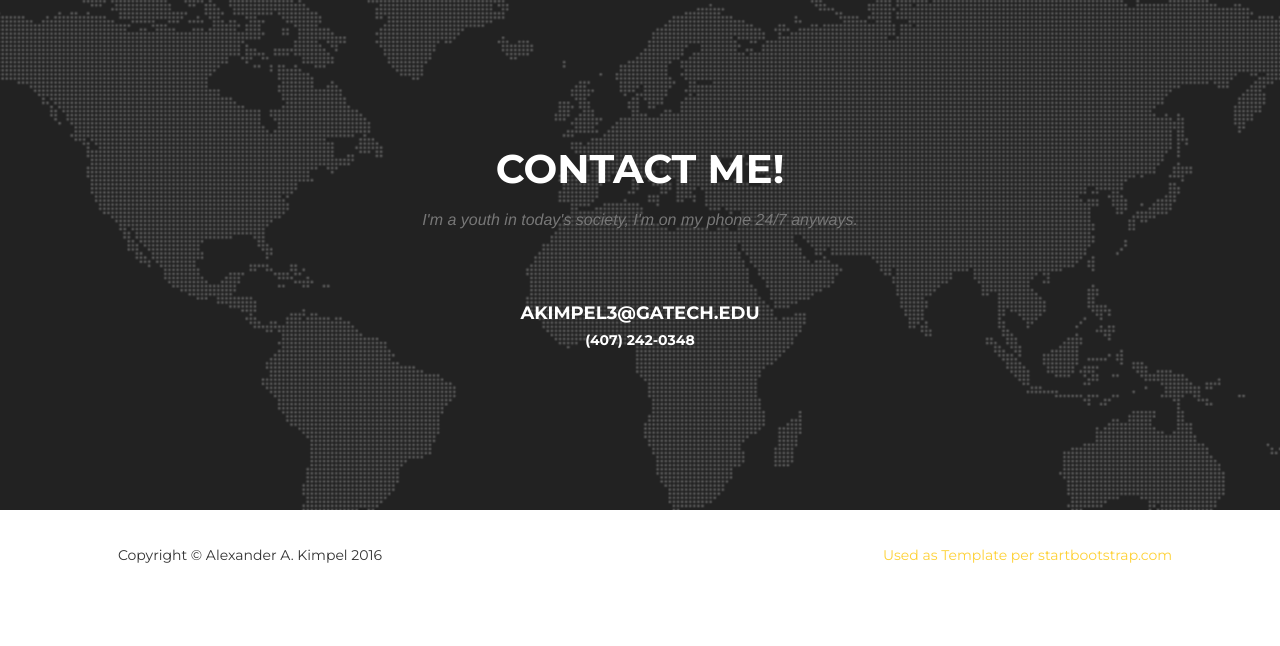
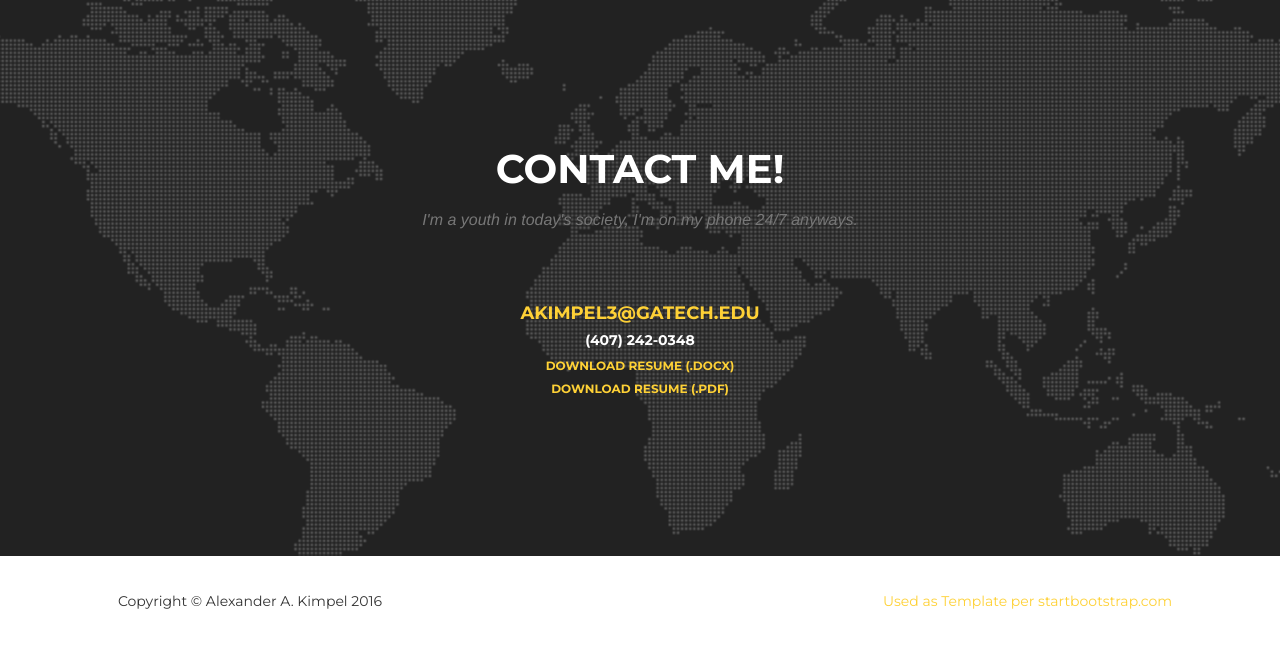
Before and after one commit to Kimpel17/kimpel17.github.io, a plain HTML site: page index.html in a window 1280 px wide. Shown: the part 5394-6040 px from the top of the page. Before the commit the page ends 5994 px from the top, so only its background shows below. Drawn offline with nearby package versions, Linux system fonts and the light colour scheme; a web font is replaced by a local one.

Commit message:
Added Resume Links & mailTo

```diff
--- a/index.html
+++ b/index.html
@@ -342,8 +342,10 @@
                     <h2 class="section-heading">Contact Me!</h2>
                     <h3 class="section-subheading text-muted">I'm a youth in today's society, I'm on my phone 24/7 anyways.</h3>
 
-                    <h4 class = "section-heading">akimpel3@gatech.edu</h4>
+                    <h4 class = "section-heading"><a href="mailto:akimpel3@gatech.edu">akimpel3@gatech.edu</a></h4>
                     <h5 class = "section-heading">(407) 242-0348</h5>
+                    <h6 class = "section-heading"><a href = "Resume.docx">Download Resume (.docx)</a></h6>
+                    <h6 class = "section-heading"><a href = "Resume.pdf">Download Resume (.pdf)</a></h6>
                 </div>
             </div>
             <div class="row">
```
Also changed, not shown: 2 other files.
